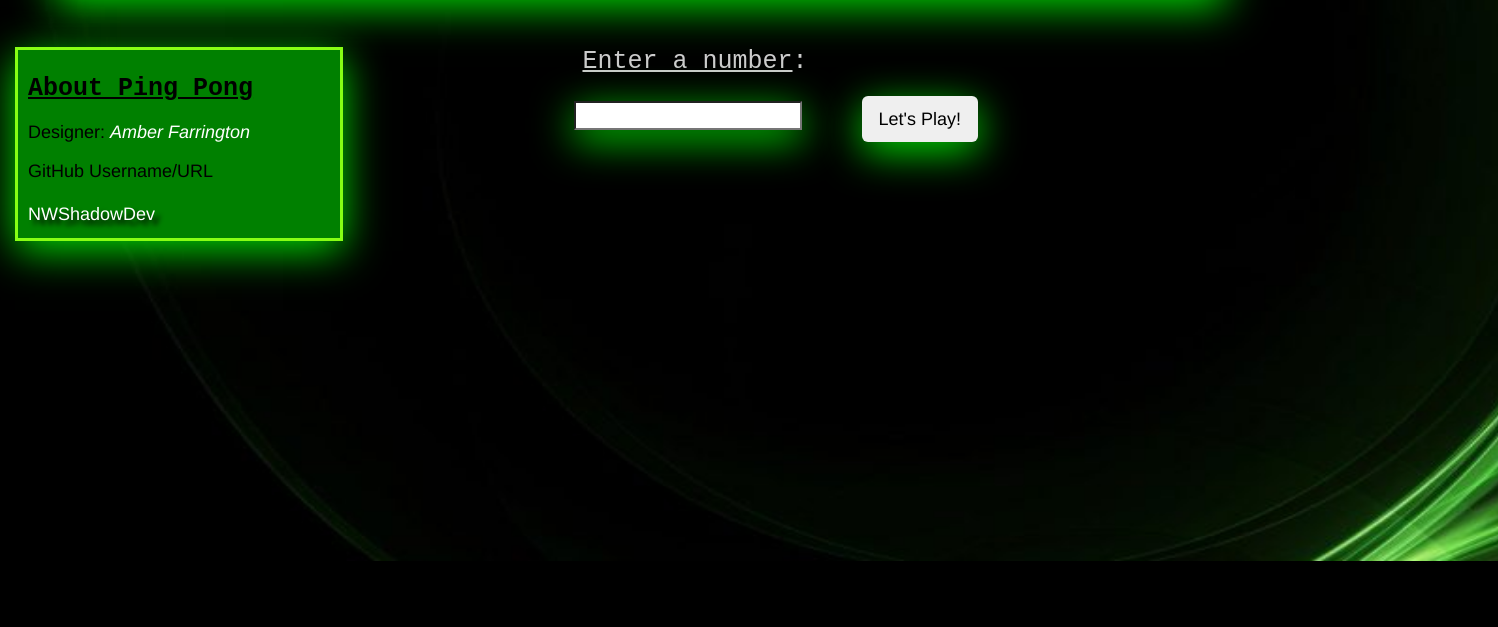
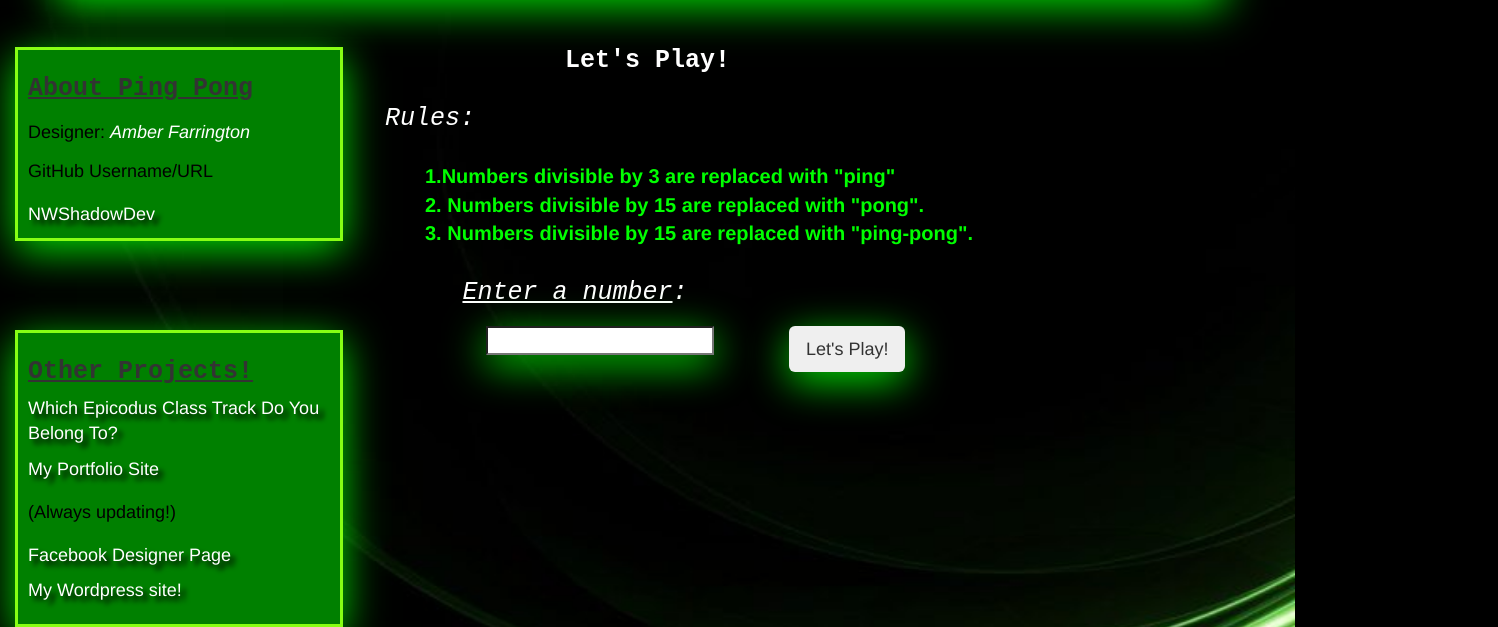
Before and after one commit to NWShadowDev/PingPong, a plain HTML site: page index.html in a window 1280 px wide. Shown: the part 239-866 px from the top of the page, 1498 px wide, since content can reach past the window. Before the commit the page ends 800 px from the top, so only its background shows below. Drawn offline with nearby package versions, Linux system fonts and the light colour scheme.

Commit message:
Added some more info to README, updated style sheet and HTML

```diff
--- a/css/styles.css
+++ b/css/styles.css
@@ -1,3 +1,5 @@
+/* Start element tags*/
+/* Header tags */
 h1 {
   font-family: monospace;
   text-align: center;
@@ -10,17 +12,29 @@ font-size: 25px;
 }
 
 h3 {
-  margin-right: 435px;
+  margin-right: -100px;
   font-family: monospace;
   font-size: 25px;
   margin-top: 20px;
   margin-bottom: 20px;
-  color: #ccc;
+  color:white;
+  font-style: oblique;
 }
 
 h4 {
   margin-top: 20px;
   margin-bottom: 20px;
+  color: black;
+  font-size: 18px;
+}
+/* paragraph tag*/
+p {
+  color:white;
+}
+/* List & Link tags*/
+ul li {
+  margin-left: 20px;
+  color: lime green;
 }
 
 a {
@@ -30,33 +44,31 @@ a {
 }
 
 a:hover {
-  color: black;
+  color: lime green;
   text-shadow: 5px 5px 5px #fff;
   font-weight: bold;
 }
-
+/* body general tags*/
 body {
   background:url(../img/wallpaper.jpg);
   background-repeat: no-repeat;
   background-size: 1928px 1200px;
   background-color:black;
-  color: black;
 }
-
+/* UI tags*/
 input {
   width:20%;
   height: 140%;
   margin-right: 50px;
-  margin-left: -400px;
+  margin-left: 200px;
   text-align: center;
   font-size: 20px;
-  margin-top: 5px;
   box-shadow: 0 10px 40px #00D902;
 }
 
 button {
   margin-right: 300px;
-  margin-left: 10px;
+  margin-left: 25px;
   position: fixed;
   border: 3px solid black;
   box-shadow: 0 10px 40px #00D902;
@@ -73,7 +85,7 @@ button:active {
   padding: 3px 3px 3px 6px;
   text-align: center;
 }
-
+/* Bootstrap tags*/
 .jumbotron h1 {
     font-size: 100px;
 }
@@ -86,17 +98,35 @@ button:active {
 .container {
   text-align: center;
 }
-
+/* Asstd class tags*/
 .name {
   font-style: italic;
   color: white;
 }
 
-li {
-  margin-left: 20px;
-  padding: 0px 1px 10px 10px;
+.ruleBook li {
+  color: lime;
+  margin-left: 400px;
+  font-size: 20px;
+  list-style: none;
+  font-weight:bold;
+}
+/* Start ID tags*/
+#letsPlay {
+  color:white;
+  margin-left: 580px;
+}
+#rules {
+  margin-right: 600px;
+  margin-left: 400px;
+  margin-top: 30px;
+  margin-bottom: 30px;
 }
 
+#rulesList {
+  margin-left: 1000px;
+
+}
 #col1 {
   background-color: green;
   margin-left: 30px;
@@ -106,10 +136,17 @@ li {
   box-shadow: 0 10px 40px #00D902;
 }
 #col2 {
-  margin-left: -20px;
+  margin-left: -50px;
   padding: 1px 1px 5px 5px;
 }
-
+#row2col1 {
+  background-color: green;
+  margin-left: 30px;
+  padding: 5px 5px 10px 10px;
+  border: 3px solid #87FF14;
+  margin-top: -60px;
+  box-shadow: 0 10px 40px #00D902;
+}
 #pingpong {
   list-style-image: url(../img/pokeball.png);
   margin-top: 30px;
@@ -119,3 +156,5 @@ li {
   color: white;
   text-shadow: 0 5px 5px #00FF00;
 }
+/* End ID tags*/
+/* End element tags*/
--- a/index.html
+++ b/index.html
@@ -20,6 +20,19 @@
           <h4>GitHub Username/URL</h4>
           <a href="https://github.com/NWShadowDev">NWShadowDev</a>
       </div>
+        <div class = "ruleBook">
+          <h2 id = "letsPlay">Let's Play!</h2>
+          <h3 id = "rules">Rules:</h3>
+          <ul>
+            <li class="rulesList">1.Numbers divisible by 3 are replaced with "ping"</li>
+            <li class="rulesList">
+              2. Numbers divisible by 15 are replaced with "pong".
+            </li>
+            <li class="rulesList">
+              3. Numbers divisible by 15 are replaced with "ping-pong".
+            </li>
+          </ul>
+        </div>
       <div class = "col-sm-3" id="col2">
         <div class="container">
         <h3><u>Enter a number</u>:</h3>
@@ -29,5 +42,21 @@
       <ul id="pingpong"><ul>
     </div>
   </div>
+  <div class = "row">
+    <div class = "col-sm-3" id = "row2col1">
+      <h2><u>Other Projects!</u></h2>
+      <p><a href = "https://nwshadowdev.github.io/EpicodusTrack/">Which Epicodus Class Track Do You Belong To?</a></p>
+      <p>
+        <a href="https://nwshadowdev.github.io/Portfolio/">My Portfolio Site</a>
+        <h4> (Always updating!)</h4>
+      </p>
+      <p>
+        <a href="https://www.facebook.com/farringtondesignsalpha/">Facebook Designer Page</a>
+      </p>
+      <p>
+        <a href="https://farringtondesignsblog.wordpress.com/">My Wordpress site!</a>
+      </p>
+    </div>
+  </div>
   </body>
 </html>
--- a/js/scripts.js
+++ b/js/scripts.js
@@ -1,18 +1,29 @@
+//<---START--->
+//Document is ready
 $(document).ready(function() {
+//when you click the play button
   $("#play").click(function() {
+//establishing variable for user input and changing it from a string to a number
     var yourNumber = parseInt($("#myNumber").val());
+//starting at index 1, incrementing by 1 if the index is greater than or equal to your input
     for (i=1; i<=yourNumber; i++) {
+//if the input is the number 15, generate numbers starting at index 1 and up to 15, and replace 15 with "ping-pong"
       if (i%15===0) {
         message = "ping-pong";
+//if the input is the number 5, generate numbers starting at index 1 and up to 5, and replace 5 with "pong"
       } else if (i%5===0) {
         message = "pong";
+//if the input is the number 3, generate numbers starting at index 1 and up to 3, and replace 3 with "ping"
       } else if (i%3===0) {
         message = "ping";
+//if the input does not equal 3,5,or 15, display alert asking to enter one of those three inputs <Alert is known bug. See README>
       } else {
-        message = i;
+        message = alert(" Please Refresh and Enter in a 3, 5, or a 15!");
       }
+//Append the results in an empty <ul> and add a <li> for every appended value, and also set font-weight for each value to bold
       $("#pingpong").append("<li><strong>" + message + "</strong></li>");
     }
 
   });
 });
+//<---END--->
```
Also changed, not shown: README.md.
